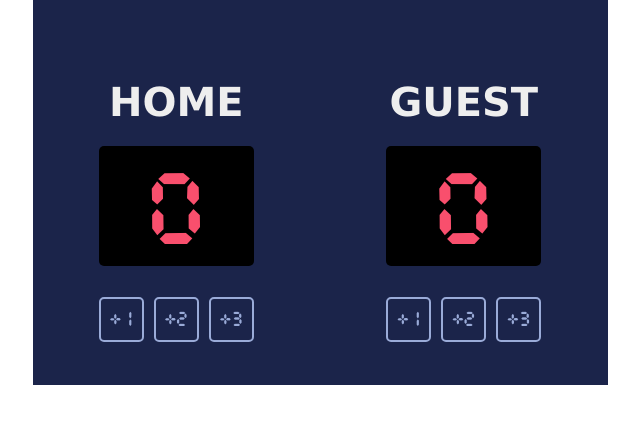
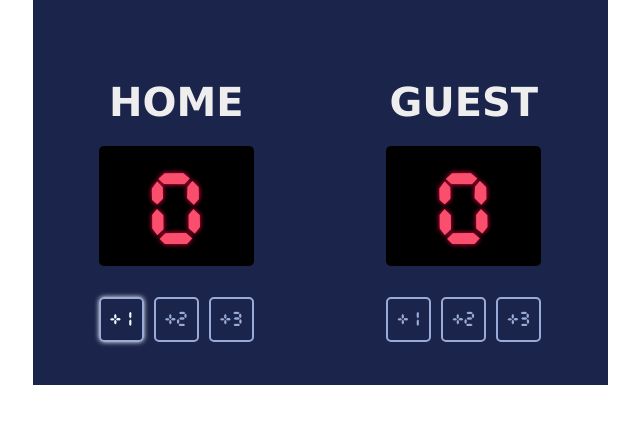
Before and after one commit to guy-car/TBD-score-screen, a plain HTML site: page index.html in a window 1280 px wide. In both pictures the pointer is over the button 441 px from the left and 319 px from the top of the page. Shown: the full height of the page, 320-960 px from the left. Drawn offline with Linux system fonts and the light colour scheme.

Commit message:
Update index.css

```diff
--- a/index.css
+++ b/index.css
@@ -32,6 +32,7 @@ h3 {
     font-family: CursedTimerUlil-Aznm;
     font-size: 90px;
     color: #F94F6D;
+    text-shadow: 0px 0px 5px rgb(255, 0, 76);
     background-color: black;
     display: flex;
     flex-direction:row;
@@ -56,7 +57,11 @@ button {
     font-family: CursedTimerUlil-Aznm;
     font-size: 18px;
     color: #9AABD8;
+}
 
+button:hover {
+    box-shadow: 0px 0px 5px aliceblue;
+    color: aliceblue;
 }
 
 #home-column {
```
